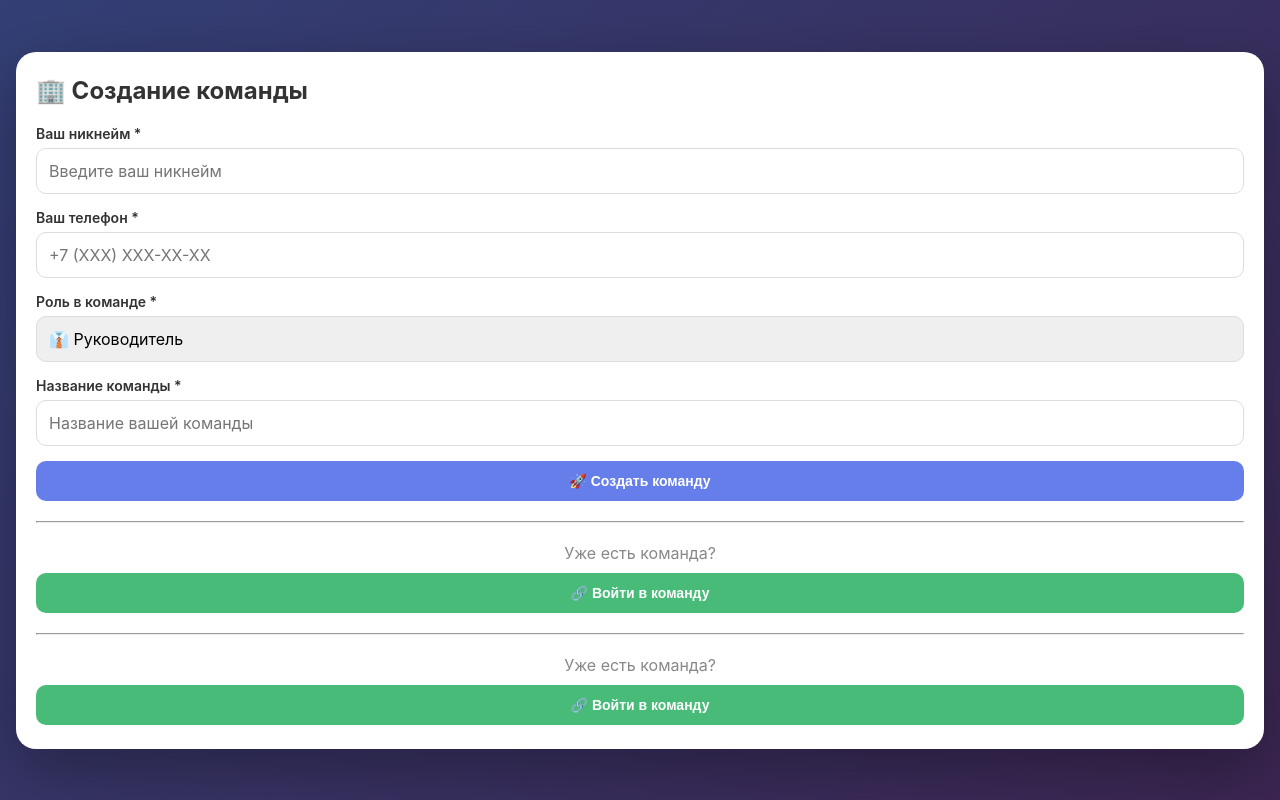
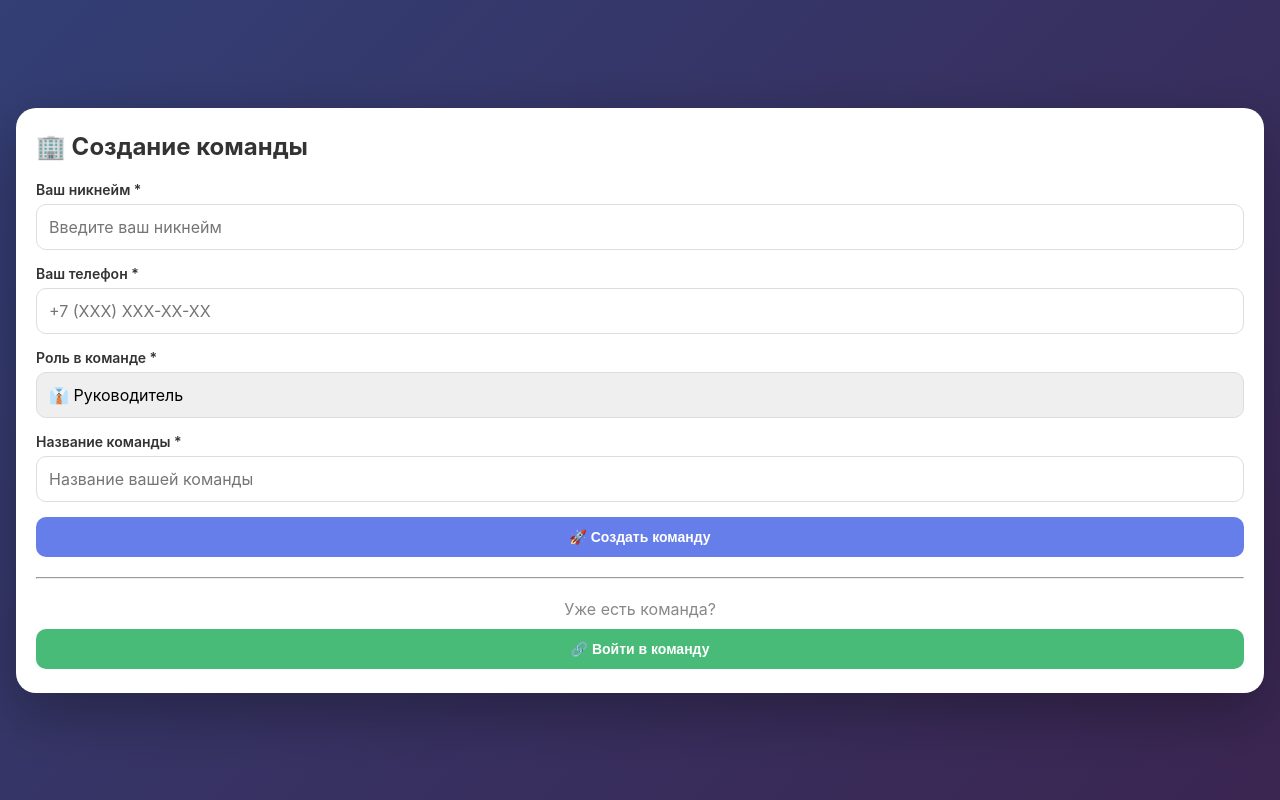
Before and after one commit to muhanov366-svg/tasks_new, a plain HTML site: page index.html in a window 1280 px wide. Drawn offline with Linux system fonts and the light colour scheme.

Commit message:
Update index.html

```diff
--- a/index.html
+++ b/index.html
@@ -511,11 +511,6 @@
                 </div>
                 <button onclick="createTeam()" style="width: 100%;">🚀 Создать команду</button>
 
-                <div style="margin-top: 20px; text-align: center;">
-                    <hr style="margin: 20px 0;">
-                    <p style="color: #888;">Уже есть команда?</p>
-                    <button onclick="showJoinTeam()" class="success" style="margin-top: 10px;">🔗 Войти в команду</button>
-                </div>
                 <div style="margin-top: 20px; text-align: center;">
     <hr style="margin: 20px 0;">
     <p style="color: #888;">Уже есть команда?</p>
```
